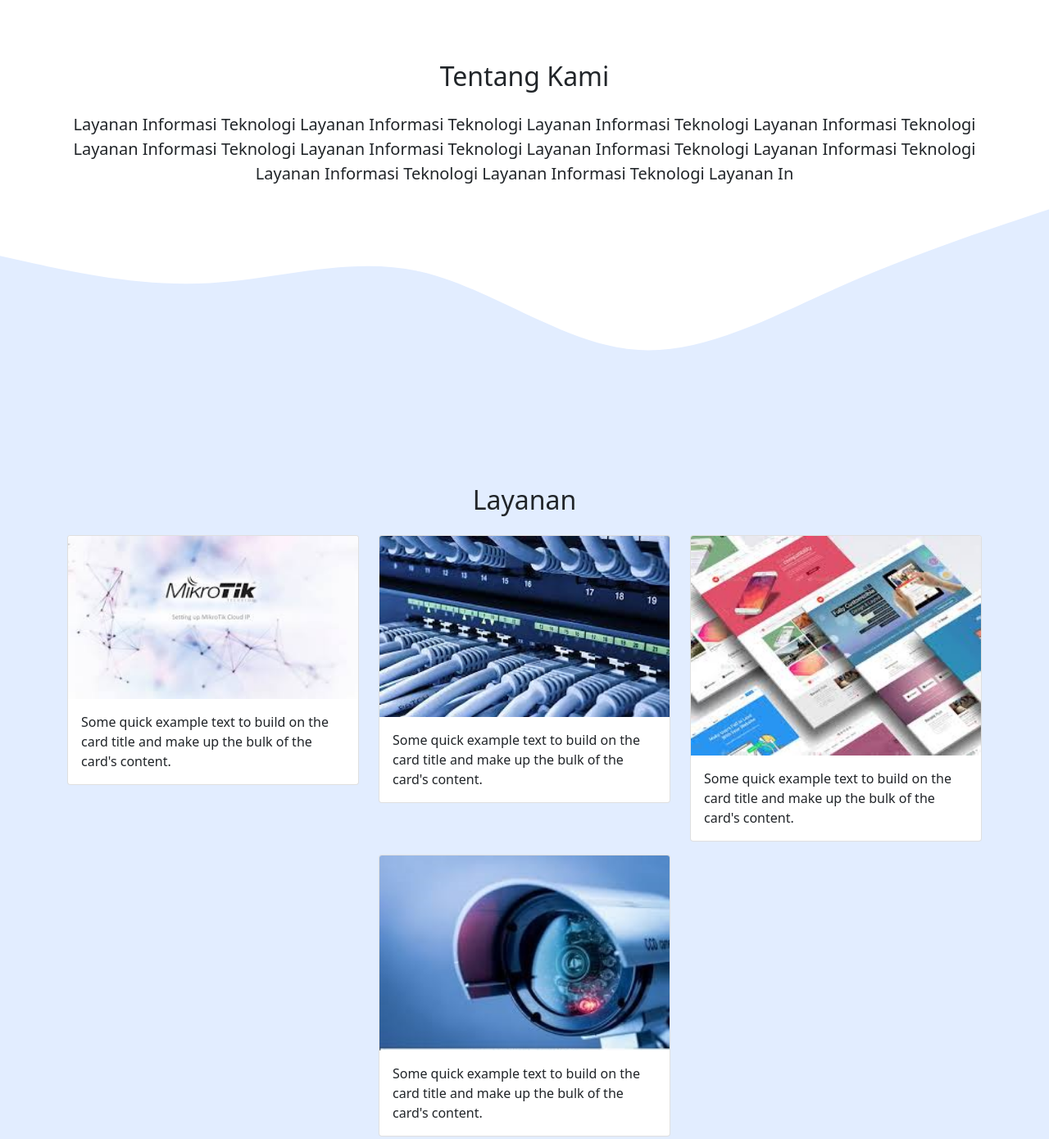
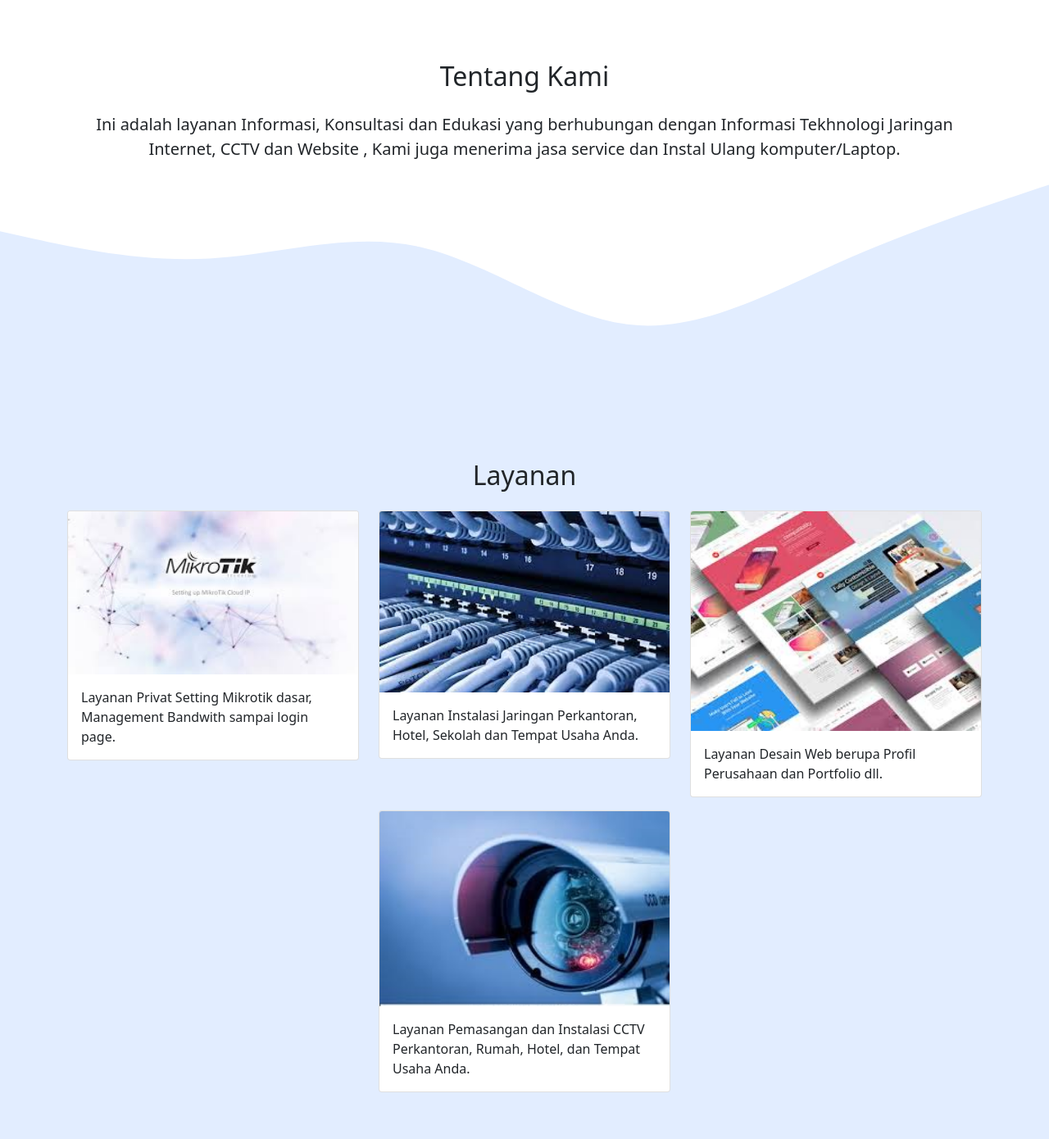
Before and after one commit to michaelrampo/michaelrampo.github.io, a plain HTML site: page index.html in a window 1280 px wide. Shown: the part 660-2050 px from the top of the page at 82% size. Drawn offline with nearby package versions, Linux system fonts and the light colour scheme.

Commit message:
Update index.html

```diff
--- a/index.html
+++ b/index.html
@@ -64,9 +64,8 @@
           </div>
         </div>
         <div class="row justify-content-center fs-5 text-center">
-          <div class="col-mb-4">
-            Layanan Informasi Teknologi Layanan Informasi Teknologi Layanan Informasi Teknologi Layanan Informasi Teknologi Layanan Informasi Teknologi Layanan Informasi Teknologi Layanan Informasi Teknologi Layanan Informasi Teknologi
-            Layanan Informasi Teknologi Layanan Informasi Teknologi Layanan In
+          <div class="col-mb-4">Ini adalah layanan Informasi, Konsultasi dan Edukasi yang berhubungan dengan Informasi Tekhnologi Jaringan Internet, CCTV dan Website , Kami juga menerima jasa service dan Instal Ulang komputer/Laptop.</div>
+
           </div>
         </div>
       </div>
@@ -92,7 +91,7 @@
             <div class="card">
               <img src="img/layanan/work-1.jpg" class="card-img-top" alt="markom" />
               <div class="card-body">
-                <p class="card-text">Some quick example text to build on the card title and make up the bulk of the card's content.</p>
+                <p class="card-text">Layanan Privat Setting Mikrotik dasar, Management Bandwith sampai login page. </p>
               </div>
             </div>
           </div>
@@ -100,7 +99,7 @@
             <div class="card">
               <img src="img/layanan/work-2.jpg" class="card-img-top" alt="markom" />
               <div class="card-body">
-                <p class="card-text">Some quick example text to build on the card title and make up the bulk of the card's content.</p>
+                <p class="card-text">Layanan Instalasi Jaringan Perkantoran, Hotel, Sekolah dan Tempat Usaha Anda.</p>
               </div>
             </div>
           </div>
@@ -108,7 +107,7 @@
             <div class="card">
               <img src="img/layanan/work-3.jpg" class="card-img-top" alt="markom" />
               <div class="card-body">
-                <p class="card-text">Some quick example text to build on the card title and make up the bulk of the card's content.</p>
+                <p class="card-text">Layanan Desain Web berupa Profil Perusahaan dan Portfolio dll.</p>
               </div>
             </div>
           </div>
@@ -116,7 +115,7 @@
             <div class="card">
               <img src="img/layanan/work-4.jpg" class="card-img-top" alt="markom" />
               <div class="card-body">
-                <p class="card-text">Some quick example text to build on the card title and make up the bulk of the card's content.</p>
+                <p class="card-text">Layanan Pemasangan dan Instalasi CCTV Perkantoran, Rumah, Hotel, dan Tempat Usaha Anda.</p>
               </div>
             </div>
           </div>
```
